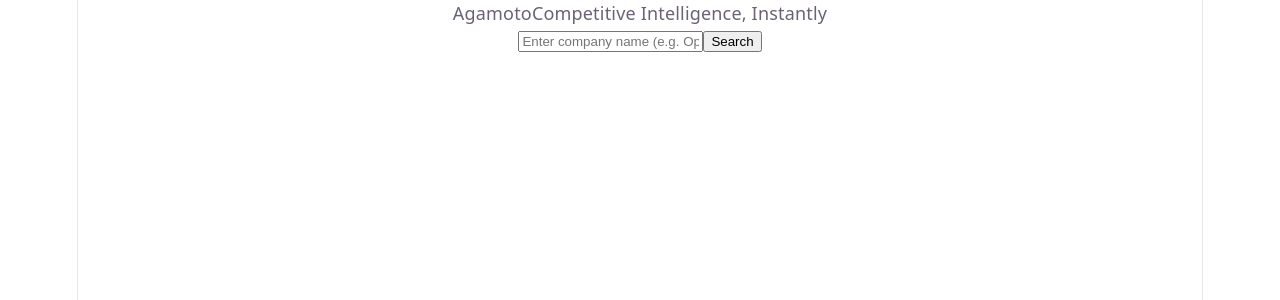
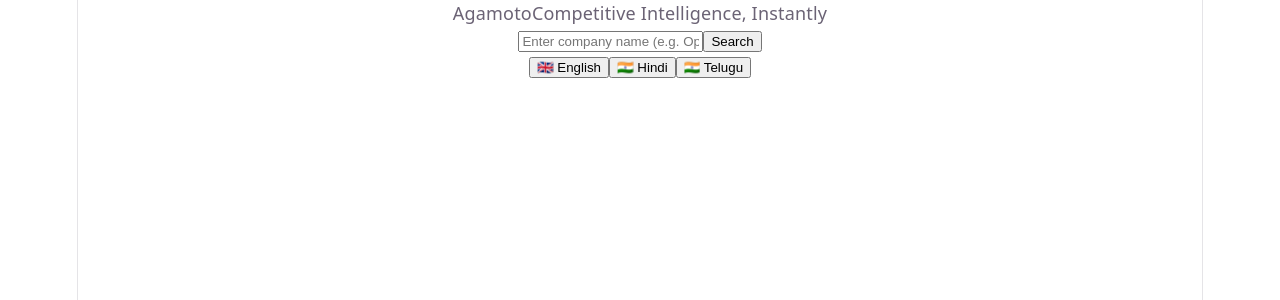
Before and after one commit to Shreyas-Ghosh/agamoto, a React (Vite) app in the folder client/: page / in a window 1280 px wide. Shown: the top 300 px of the page. Built offline with nearby package versions, Linux system fonts and the light colour scheme.

Commit message:
ui: left align swot items

```diff
--- a/client/src/App.jsx
+++ b/client/src/App.jsx
@@ -10,6 +10,7 @@
   const [loading, setLoading] = useState(false);
   const [error, setError] = useState(null);
   const [company, setCompany] = useState('');
+  const [language, setLanguage] = useState('en');
 
   const handleSearch = async (companyName) => {
     setLoading(true);
@@ -19,7 +20,7 @@
       const res = await fetch(`${import.meta.env.VITE_API_URL}/api/analyze`, {
         method: 'POST',
         headers: { 'Content-Type': 'application/json' },
-        body: JSON.stringify({ company: companyName }),
+        body: JSON.stringify({ company: companyName, language }),
       });
       const json = await res.json();
       setData(json);
@@ -42,6 +43,17 @@
 
     <div className="p-6">
       <SearchBar onSearch={handleSearch} loading={loading} />
+      <div className="flex justify-center gap-3 mt-3">
+  {[['en', '🇬🇧 English'], ['hi', '🇮🇳 Hindi'], ['te', '🇮🇳 Telugu']].map(([code, label]) => (
+    <button
+      key={code}
+      onClick={() => setLanguage(code)}
+      className={`px-4 py-1 rounded-full text-sm ${language === code ? 'bg-blue-600 text-white' : 'bg-gray-700 text-gray-300'}`}
+    >
+      {label}
+    </button>
+  ))}
+</div>
       {error && <p className="text-red-400 text-center mt-4">{error}</p>}
 
       {/* Loading spinner */}
```
Also changed, not shown: 1 other file (tests, documents, lock files or other folders).
